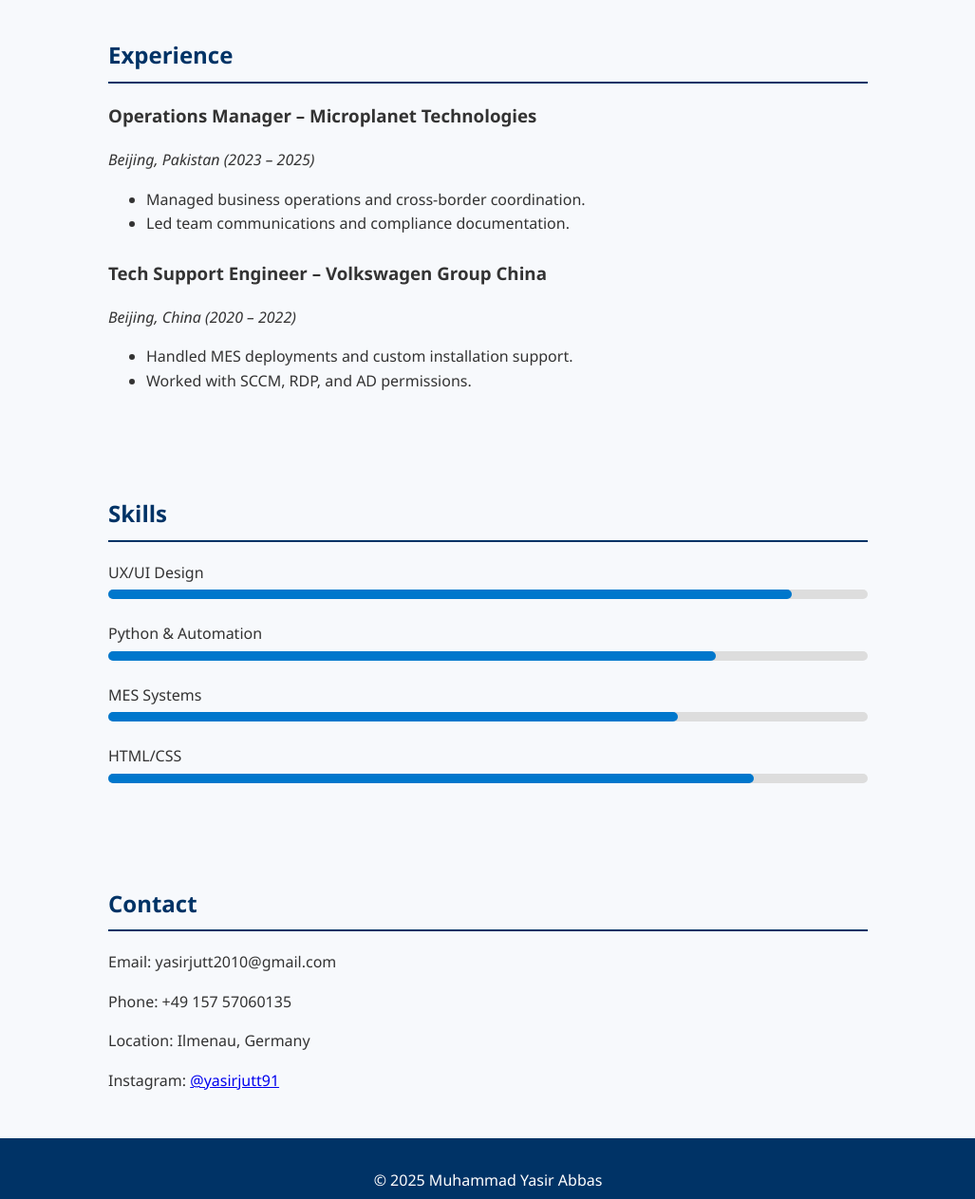
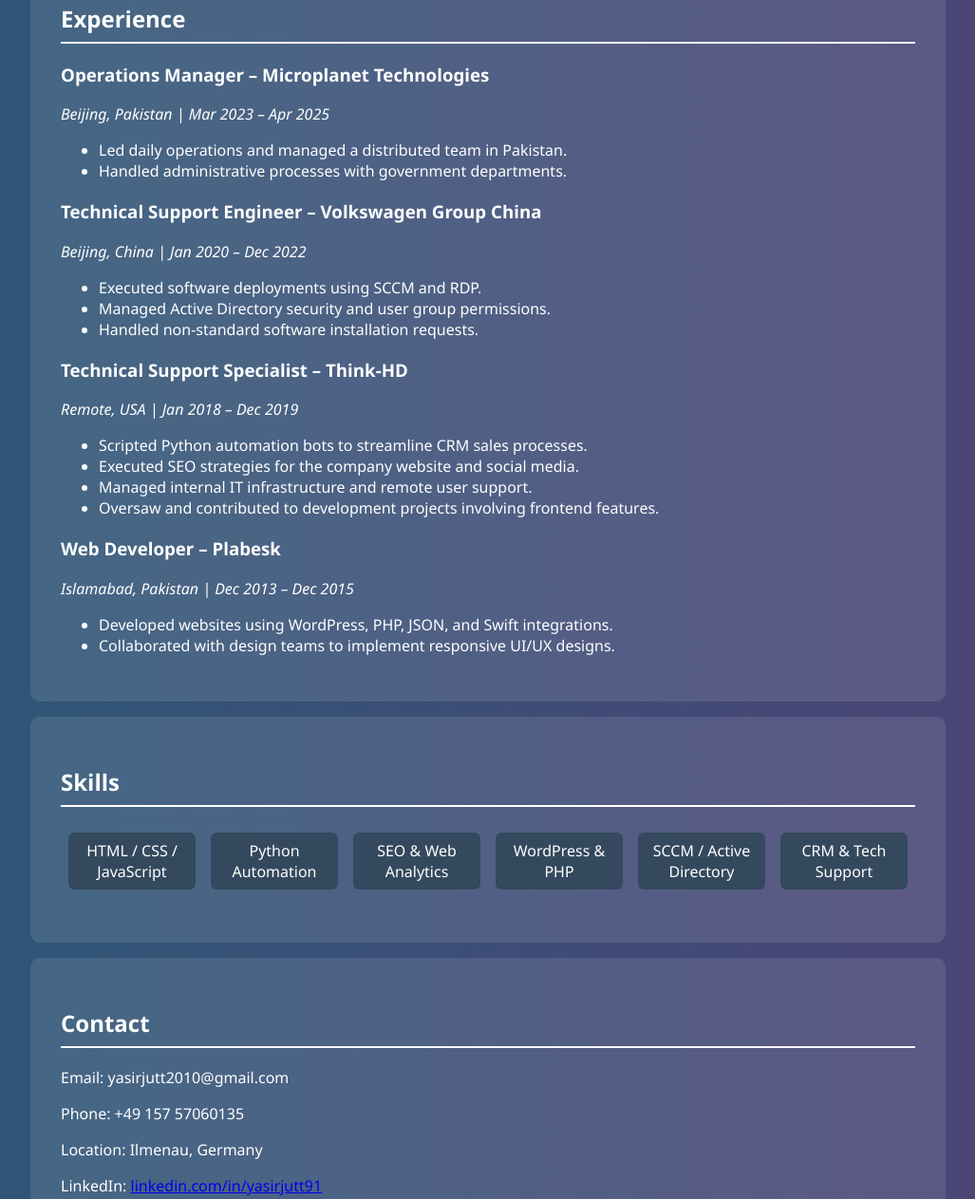
Before and after one commit to yasirjutt/Portfolio, a plain HTML site: page index.html in a window 1280 px wide. Shown: the part 483-1746 px from the top of the page at 95% size, without its empty margins (126-1153 px from the left). Drawn offline with Linux system fonts and the light colour scheme.

Commit message:
Add files via upload

```diff
--- a/index.html
+++ b/index.html
@@ -1,16 +1,15 @@
 <!DOCTYPE html>
-<!-- Trigger GitHub Pages -->
 <html lang="en">
 <head>
   <meta charset="UTF-8" />
   <meta name="viewport" content="width=device-width, initial-scale=1.0"/>
-  <title>Muhammad Yasir Abbas – UX Developer</title>
+  <title>Yasir Abbas | Software & UX Developer</title>
   <link rel="stylesheet" href="style.css" />
 </head>
 <body>
   <header>
-    <h1>Muhammad Yasir Abbas</h1>
-    <p>UX Developer | Technical Support Engineer | MES Specialist</p>
+    <h1>Yasir Abbas</h1>
+    <p>UX Developer | Full Stack & Technical Support Engineer</p>
     <nav>
       <a href="#about">About</a>
       <a href="#experience">Experience</a>
@@ -21,46 +20,62 @@
 
   <section id="about">
     <h2>About Me</h2>
-    <p>
-      I'm a tech-savvy UX Developer with over 5 years of international experience in technical support, automation, and web development.
-      Currently pursuing an M.Sc. at TU Ilmenau. Passionate about solving user problems and building intuitive solutions.
-    </p>
+    <p>Self-driven UX developer and technical support specialist with over 6 years of experience in web development, scripting, and system support. Passionate about creating smart, user-centered solutions and simplifying complex workflows.</p>
   </section>
 
   <section id="experience">
     <h2>Experience</h2>
+
     <div class="job">
       <h3>Operations Manager – Microplanet Technologies</h3>
-      <p><em>Beijing, Pakistan (2023 – 2025)</em></p>
+      <p><em>Beijing, Pakistan | Mar 2023 – Apr 2025</em></p>
       <ul>
-        <li>Managed business operations and cross-border coordination.</li>
-        <li>Led team communications and compliance documentation.</li>
+        <li>Led daily operations and managed a distributed team in Pakistan.</li>
+        <li>Handled administrative processes with government departments.</li>
       </ul>
     </div>
+
     <div class="job">
-      <h3>Tech Support Engineer – Volkswagen Group China</h3>
-      <p><em>Beijing, China (2020 – 2022)</em></p>
+      <h3>Technical Support Engineer – Volkswagen Group China</h3>
+      <p><em>Beijing, China | Jan 2020 – Dec 2022</em></p>
       <ul>
-        <li>Handled MES deployments and custom installation support.</li>
-        <li>Worked with SCCM, RDP, and AD permissions.</li>
+        <li>Executed software deployments using SCCM and RDP.</li>
+        <li>Managed Active Directory security and user group permissions.</li>
+        <li>Handled non-standard software installation requests.</li>
+      </ul>
+    </div>
+
+    <div class="job">
+      <h3>Technical Support Specialist – Think-HD</h3>
+      <p><em>Remote, USA | Jan 2018 – Dec 2019</em></p>
+      <ul>
+        <li>Scripted Python automation bots to streamline CRM sales processes.</li>
+        <li>Executed SEO strategies for the company website and social media.</li>
+        <li>Managed internal IT infrastructure and remote user support.</li>
+        <li>Oversaw and contributed to development projects involving frontend features.</li>
+      </ul>
+    </div>
+
+    <div class="job">
+      <h3>Web Developer – Plabesk</h3>
+      <p><em>Islamabad, Pakistan | Dec 2013 – Dec 2015</em></p>
+      <ul>
+        <li>Developed websites using WordPress, PHP, JSON, and Swift integrations.</li>
+        <li>Collaborated with design teams to implement responsive UI/UX designs.</li>
       </ul>
     </div>
   </section>
 
   <section id="skills">
     <h2>Skills</h2>
-    <div class="skill">
-      <label>UX/UI Design</label><div class="bar"><div class="level" style="width: 90%;"></div></div>
-    </div>
-    <div class="skill">
-      <label>Python & Automation</label><div class="bar"><div class="level" style="width: 80%;"></div></div>
-    </div>
-    <div class="skill">
-      <label>MES Systems</label><div class="bar"><div class="level" style="width: 75%;"></div></div>
-    </div>
-    <div class="skill">
-      <label>HTML/CSS</label><div class="bar"><div class="level" style="width: 85%;"></div></div>
-    </div>
+    <ul class="skills">
+      <li>HTML / CSS / JavaScript</li>
+      <li>Python Automation</li>
+      <li>SEO & Web Analytics</li>
+      <li>WordPress & PHP</li>
+      <li>SCCM / Active Directory</li>
+      <li>CRM & Tech Support</li>
+    </ul>
   </section>
 
   <section id="contact">
@@ -68,11 +83,12 @@
     <p>Email: yasirjutt2010@gmail.com</p>
     <p>Phone: +49 157 57060135</p>
     <p>Location: Ilmenau, Germany</p>
+    <p>LinkedIn: <a href="https://www.linkedin.com/in/yasirjutt91">linkedin.com/in/yasirjutt91</a></p>
     <p>Instagram: <a href="https://instagram.com/yasirjutt91">@yasirjutt91</a></p>
   </section>
 
   <footer>
-    <p>&copy; 2025 Muhammad Yasir Abbas</p>
+    <p>&copy; 2025 Yasir Abbas</p>
   </footer>
 </body>
 </html>
--- a/style.css
+++ b/style.css
@@ -1,55 +1,61 @@
 body {
   font-family: 'Segoe UI', sans-serif;
   margin: 0;
-  line-height: 1.6;
-  background: #f7f9fc;
-  color: #333;
+  padding: 0;
+  background: linear-gradient(to right, #2b5876, #4e4376);
+  color: #fff;
 }
 
 header {
-  background: #003366;
-  color: white;
+  background-color: rgba(0, 0, 0, 0.7);
   padding: 2rem;
   text-align: center;
 }
 
+header h1 {
+  margin: 0;
+  font-size: 2.5rem;
+}
+
 nav a {
+  color: #fff;
   margin: 0 15px;
-  color: white;
   text-decoration: none;
+  font-weight: bold;
 }
 
 section {
   padding: 2rem;
-  max-width: 800px;
+  max-width: 900px;
   margin: auto;
+  background-color: rgba(255, 255, 255, 0.1);
+  border-radius: 10px;
+  margin-top: 1rem;
 }
 
 h2 {
-  border-bottom: 2px solid #003366;
+  border-bottom: 2px solid #fff;
   padding-bottom: 0.5rem;
-  color: #003366;
 }
 
-.job, .skill {
-  margin-bottom: 1.5rem;
+ul.skills {
+  display: grid;
+  grid-template-columns: repeat(auto-fit, minmax(150px, 1fr));
+  list-style: none;
+  padding-left: 0;
 }
 
-.bar {
-  background: #ddd;
-  height: 10px;
-  border-radius: 5px;
-  margin: 5px 0;
-}
-.level {
-  height: 10px;
-  border-radius: 5px;
-  background: #0077cc;
+ul.skills li {
+  background: #34495e;
+  margin: 8px;
+  padding: 8px;
+  border-radius: 6px;
+  text-align: center;
 }
 
 footer {
-  background: #003366;
-  color: white;
   text-align: center;
   padding: 1rem;
+  background-color: rgba(0, 0, 0, 0.6);
+  margin-top: 2rem;
 }
```
